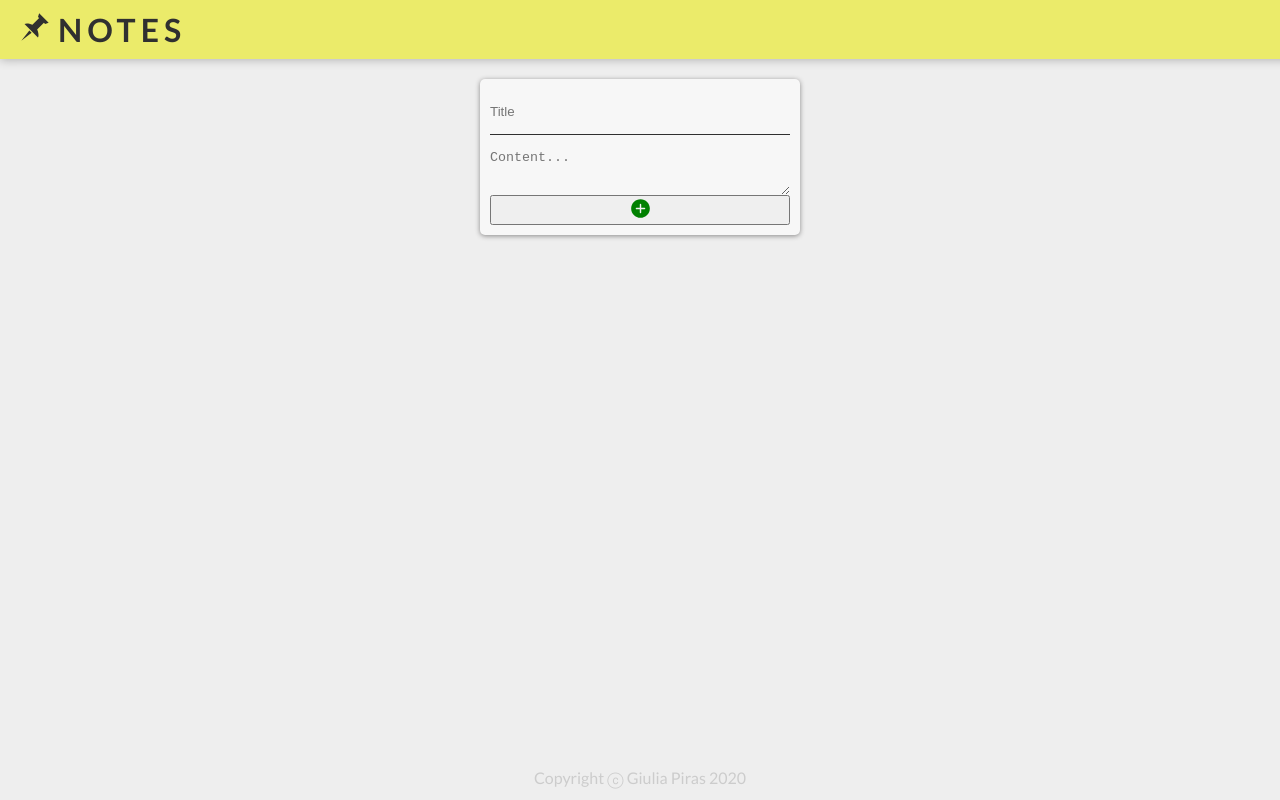
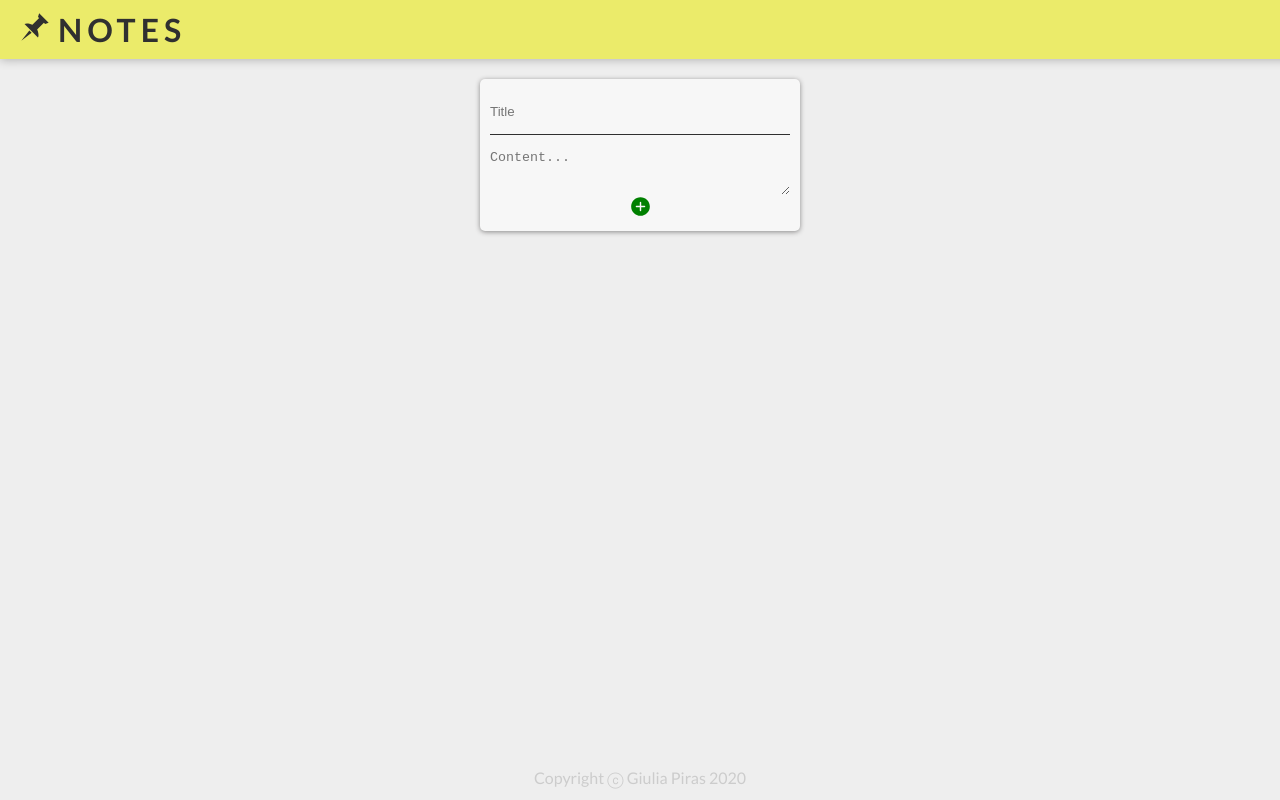
Before and after one commit to giuliap87/sticky-notes-project, a React (Create React App) app: page / in a window 1280 px wide. Built offline with nearby package versions, Linux system fonts and the light colour scheme.

Commit message:
styled textarea

```diff
--- a/src/components/Board/AddNote/AddNote.css
+++ b/src/components/Board/AddNote/AddNote.css
@@ -15,6 +15,10 @@
   border-bottom: 0.5px solid rgb(48, 48, 48);
 }
 
+.AddNote-textarea{
+  resize: vertical;
+}
+
 .AddNote-input-title,
 .AddNote-textarea {
   padding: 15px 0;
@@ -26,6 +30,12 @@
 
 .AddNote-content {
   text-align: left;
+}
+
+.AddNote-add-btn{
+  background-color: transparent;
+  border: none;
+  outline: transparent;
 }
 
 .AddNote-add-icon {
--- a/src/components/Board/AddNote/AddNote.js
+++ b/src/components/Board/AddNote/AddNote.js
@@ -53,13 +53,13 @@ function AddNote({ addNote, setError }) {
         />
       </div>
       <textarea
+        className="AddNote-textarea"
         onChange={handleChange}
-        className="AddNote-textarea"
         placeholder="Content..."
         name="content"
         value={content}
       />
-      <button onClick={submitNote}>
+      <button  className="AddNote-add-btn" onClick={submitNote}>
         <IoIosAddCircle className="AddNote-add-icon" />
       </button>
     </div>
```
